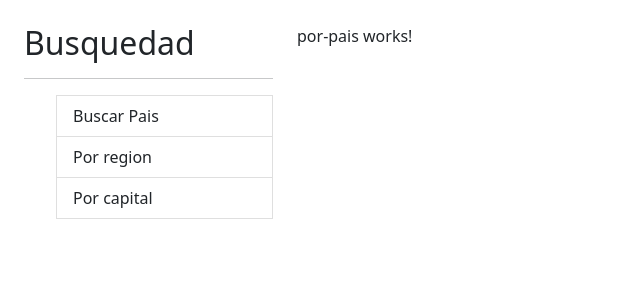
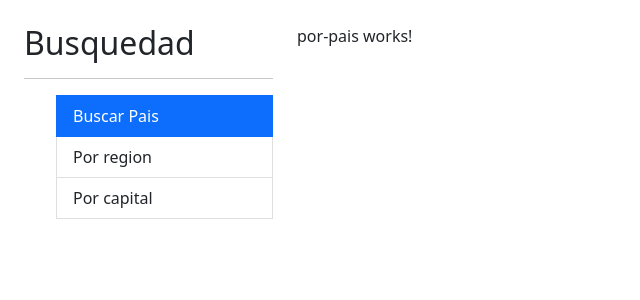
Before and after one commit to CesarLuilly/paisesApp, an Angular app: page / in a window 1280 px wide. Shown: the top 300 px of the page, without its empty margins (0-640 px from the left). Built offline with nearby package versions, Linux system fonts and the light colour scheme.

Commit message:
Video 100 - RouterLink

```diff
--- a/src/app/app.component.html
+++ b/src/app/app.component.html
@@ -2,10 +2,25 @@
     <div class="col-3">
         <h2>Busquedad</h2>
         <hr>
+        <!-- el routerLinkActiveOptions solo se pone
+            cuando el router link viene vacio. -->
         <ul>
-            <li class="list-group-item">Buscar Pais</li>
-            <li class="list-group-item">Por region</li>
-            <li class="list-group-item">Por capital</li>
+            <li routerLink=""
+                routerLinkActive = "active"
+                [routerLinkActiveOptions] = "{exact : true}"
+                class="list-group-item">
+                Buscar Pais
+            </li>
+            <li routerLink="region"
+                routerLinkActive = "active"
+                class="list-group-item">
+                Por region
+            </li>
+            <li routerLink="capital"
+            routerLinkActive = "active"
+                class="list-group-item">
+                Por capital
+            </li>
         </ul>
     </div>
 
```
